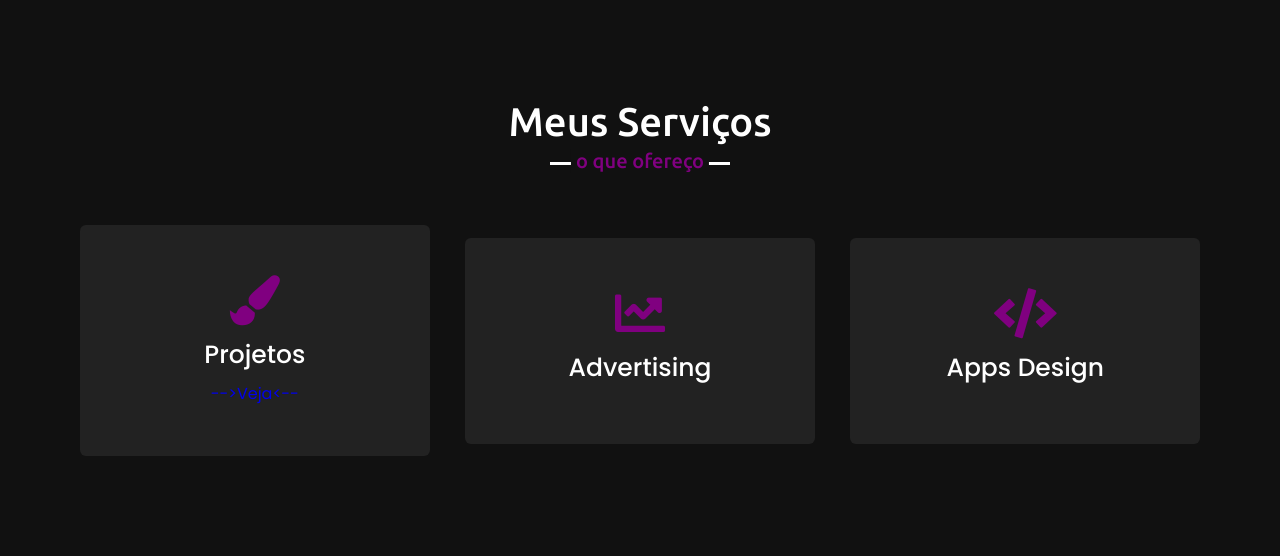
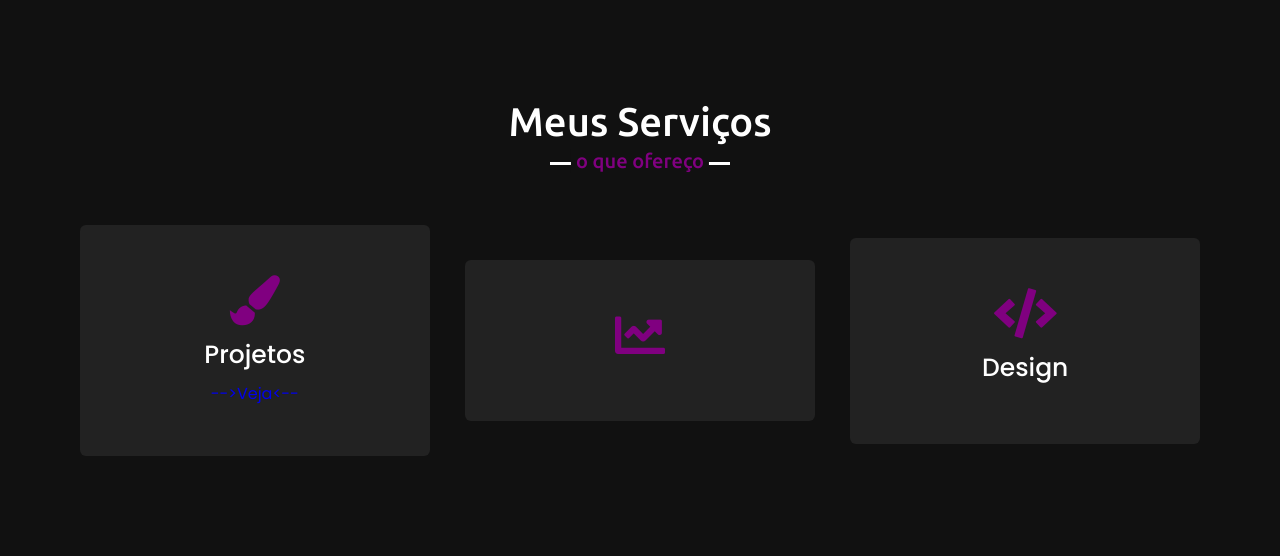
Before and after one commit to AlnVic/Portfolio, a Flask app: a page that uses src/templates/servicos.html in a window 1280 px wide. Shown: the part 801-1357 px from the top of the page. Run offline with Flask 2, Linux system fonts and the light colour scheme.

Commit message:
Adição do wireframe e correções

```diff
--- a/src/templates/servicos.html
+++ b/src/templates/servicos.html
@@ -51,20 +51,20 @@
                 <div class="box">
                     <i class="fas fa-paint-brush"></i>
                     <div class="text">Projetos</div>
-                    <a href="#"> -->Veja<--</a>
+                    <a href="https://github.com/AlnVic"> -->Veja<--</a>
                 </div>
             </div>
             <div class="card">
                 <div class="box">
                     <i class="fas fa-chart-line"></i>
-                    <div class="text">Advertising</div>
+                    <div class="text"></div>
 
                 </div>
             </div>
             <div class="card">
                 <div class="box">
                     <i class="fas fa-code"></i>
-                    <div class="text">Apps Design</div>
+                    <div class="text">Design</div>
 
                 </div>
             </div>
```
Also changed, not shown: 1 other file.
